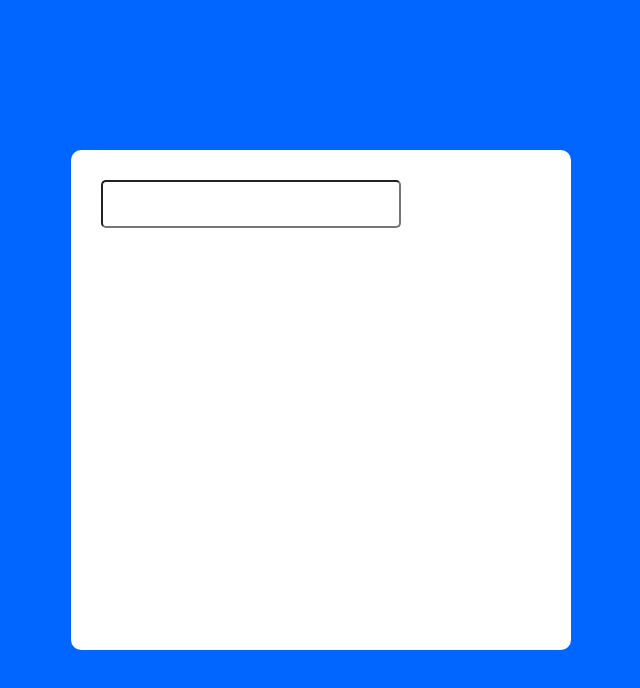
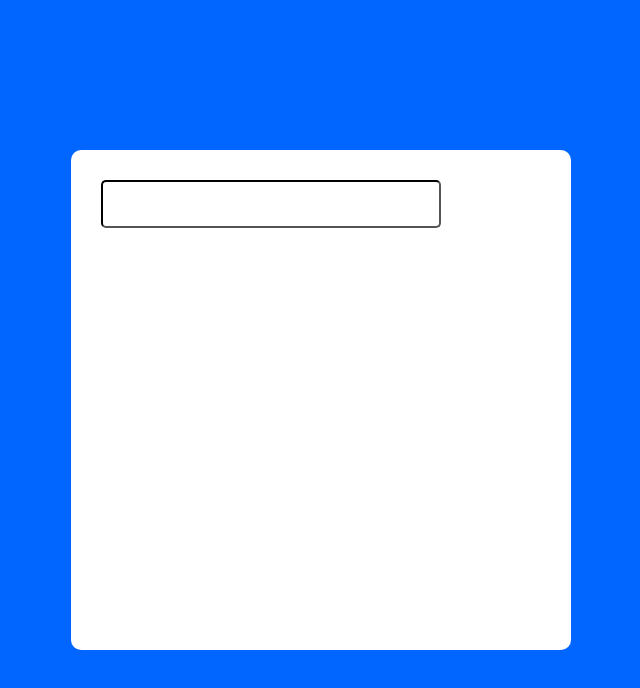
Before and after one commit to CoolNewsGuy/to-do, a website built with webpack: page index.html in a window 1280 px wide. Shown: the whole page, without its empty margins (319-959 px from the left). Built offline with nearby package versions, Linux system fonts and the light colour scheme.

Commit message:
Change task bar dimensions and border-color

```diff
--- a/src/components/task-bar/task-bar.css
+++ b/src/components/task-bar/task-bar.css
@@ -3,8 +3,10 @@
    top: 30px;
    left: 30px;
    padding: 13px 15px;
-   width: 300px;
+   width: 340px;
+   height: 48.4px;
    border-radius: 5px;
+   border-color: #000;
 }
 
 .task-bar:focus {
```
